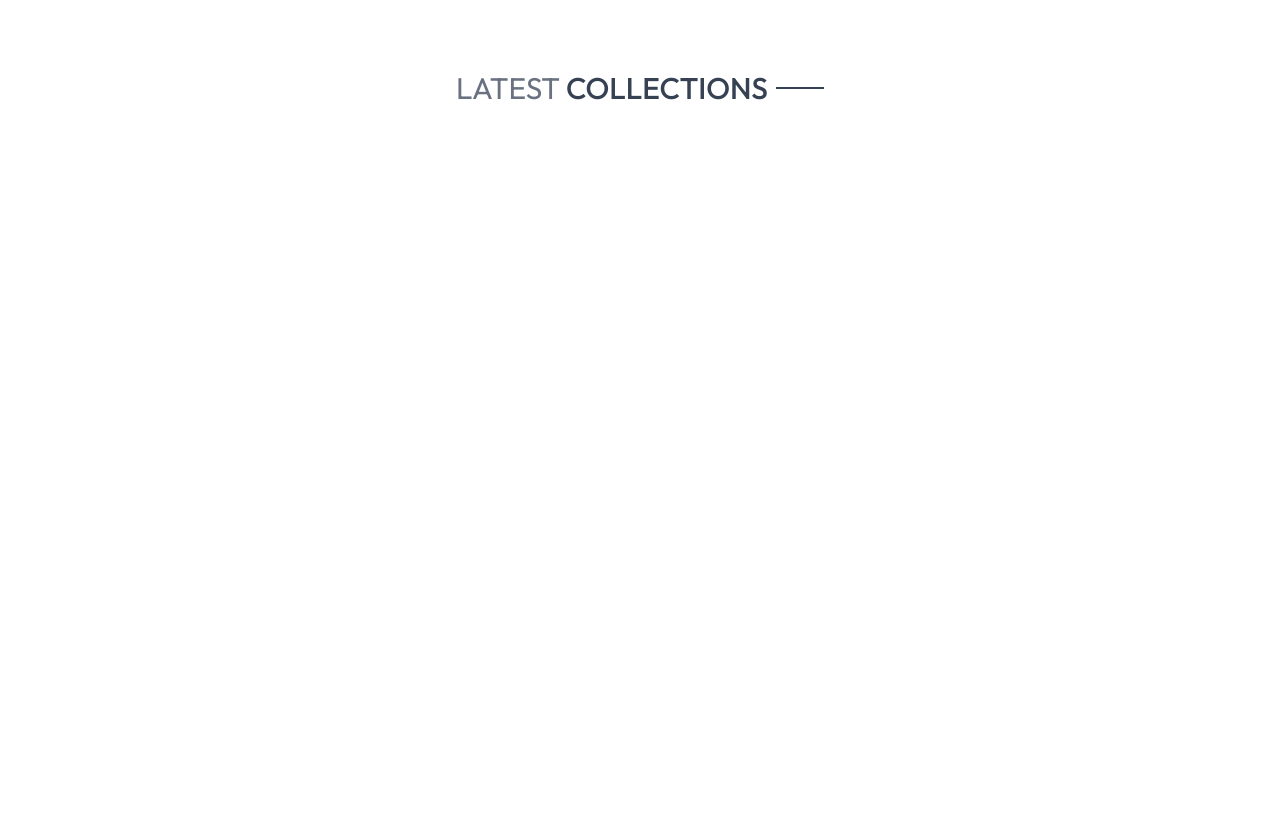
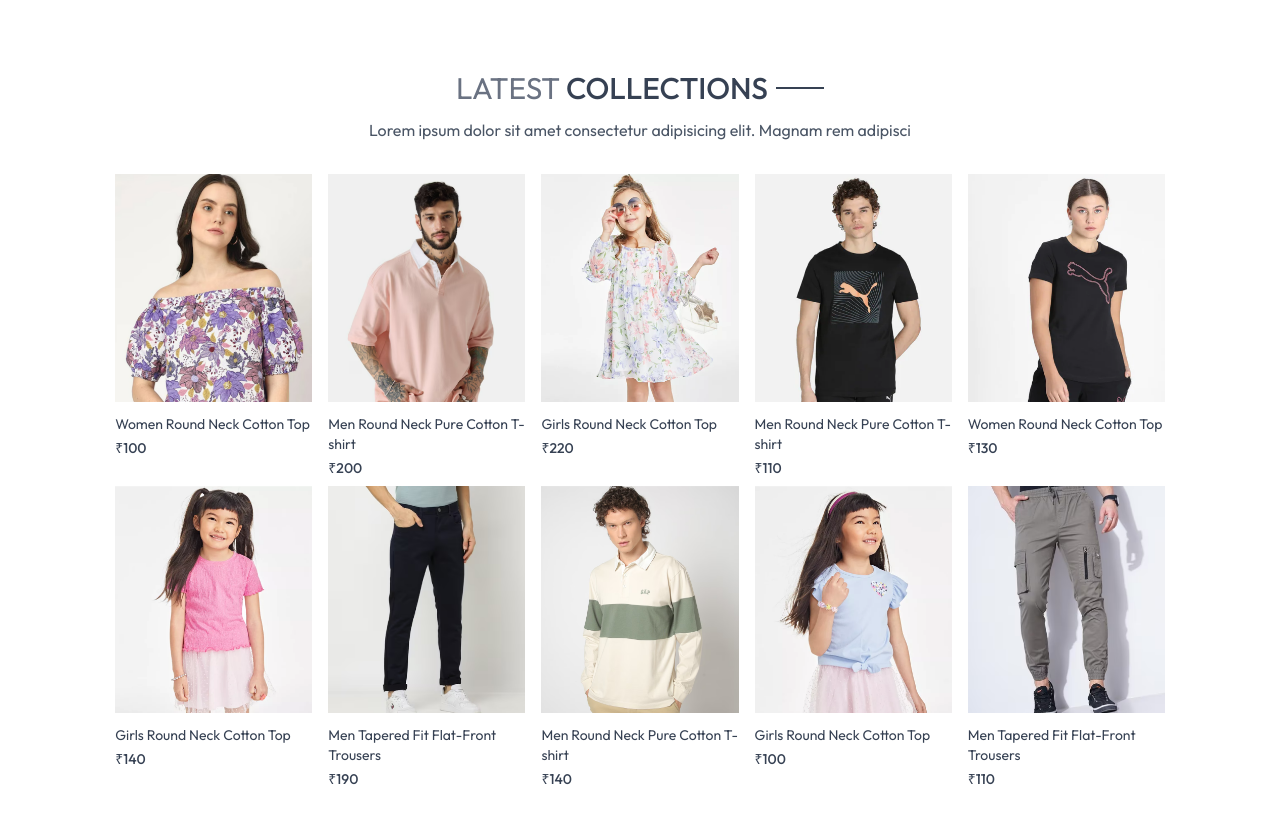
Before and after one commit to barmanb17/forever--eCommerce, a React (Vite) app in the folder frontend/: page / in a window 1280 px wide. Shown: the part 504-1328 px from the top of the page. Before the commit the page ends 800 px from the top, so only its background shows below. Built offline with nearby package versions, Linux system fonts and the light colour scheme.

Commit message:
product card created

```diff
--- a/frontend/src/components/LatestCollection.jsx
+++ b/frontend/src/components/LatestCollection.jsx
@@ -1,16 +1,39 @@
-import React, { useContext } from 'react'
+import React, { useContext, useEffect, useState } from 'react'
 import { ShopContext } from '../context/ShopContext'
 import Title from './Title';
+import ProductItem from './ProductItem';
 
 const LatestCollection = () => {
 
     const {products} = useContext(ShopContext);
 
+    const [latestProducts, setLatestProducts] =useState([]);
+
+    useEffect(()=> {
+      setLatestProducts(products.slice(0,10))
+    },[])
+
   return (
     <div className='my-10'>
         <div className='text-center py-8 text-3xl'>
             <Title text1={'LATEST'} text2={'COLLECTIONS'}/>
-            <p></p>
+            <p className='w-3/4 m-auto text-xs sm:text-sm md:text-base text-gray-600'>
+            Lorem ipsum dolor sit amet consectetur adipisicing elit. Magnam rem adipisci
+            </p>
+        </div>
+
+        {/* Rend ering products */}
+        <div className='grid grid-cols-2 sm:grid-cols-3 md:grid-cols-4 lg:grid-cols-5 gap-4 gap-y-2'>
+          {
+            latestProducts.map((item, index)=>(
+              <ProductItem
+              key={index}
+              id={item._id}
+              image={item.image}
+              name={item.name}
+              price={item.price}/>
+            ))
+          }
         </div>
     </div>
   )
--- /dev/null
+++ b/frontend/src/components/ProductItem.jsx
@@ -0,0 +1,19 @@
+import React, { useContext } from 'react'
+import { ShopContext } from '../context/ShopContext'
+import {Link} from 'react-router-dom';
+
+const ProductItem = ({id, image, name, price}) => {
+
+    const {currency} =useContext(ShopContext);
+  return (
+    <Link className='text-gray-700 cursor-pointer' to={`/product/${id}`}>
+        <div className='overflow-hidden'>
+            <img className='hover:scale-110 transition ease-in-out' src={image[0]} alt="" />
+        </div>
+        <p className='pt-3 pb-1 text-sm'>{name}</p>
+        <p className='text-sm font-medium'>{currency}{price}</p>
+    </Link>
+  )
+}
+
+export default ProductItem
```
